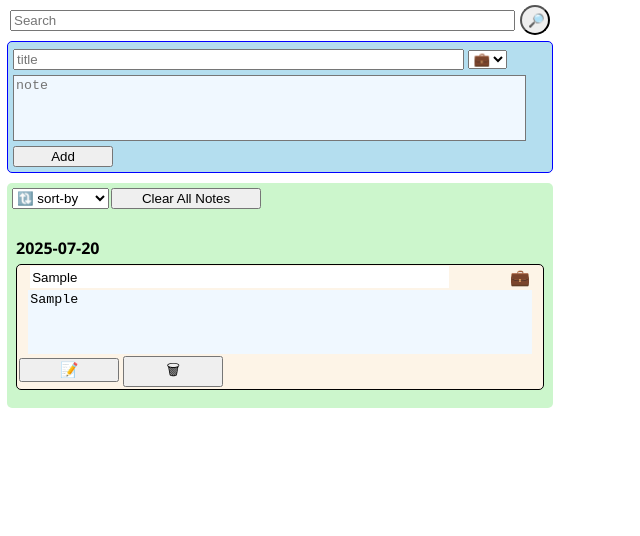
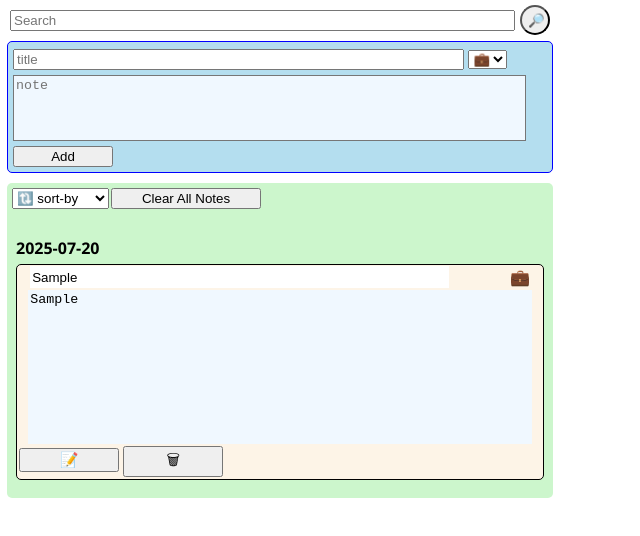
Before and after one commit to Kietezuka/QuickNote-Chrome-Extension, a browser extension: page index.html in a window 1280 px wide. Both pictures are taken after typing "Sample", "Sample" into the empty fields and a click on the button "Add". Shown: the whole page, without its empty margins (0-640 px from the left). Drawn offline with nearby package versions, Linux system fonts and the light colour scheme.

Commit message:
Update style.css

```diff
--- a/style.css
+++ b/style.css
@@ -54,8 +54,7 @@ button {
 }
 
 .show-text {
-  max-height: fit-content;
-  min-height: 60px;
+  height: 150px;
   width: 95%;
   display: flex;
   margin: 2px auto;
```
